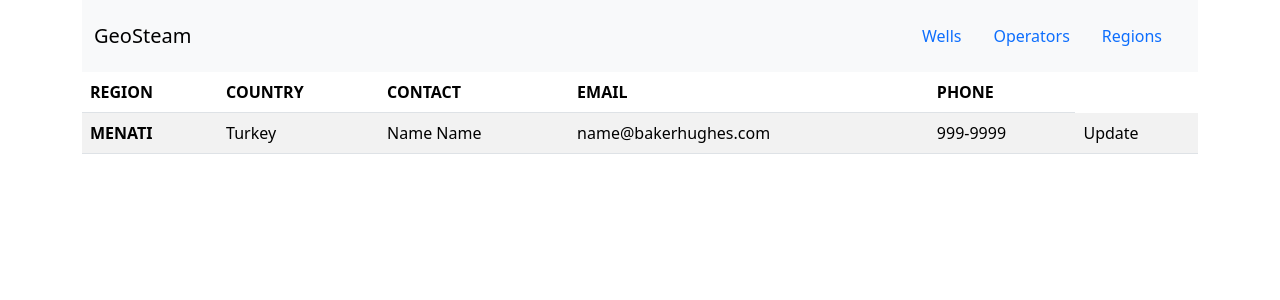
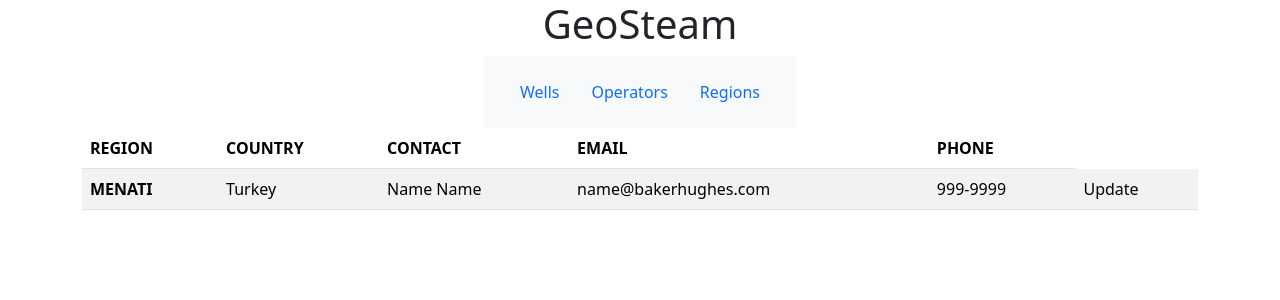
Before and after one commit to daledet/GeoSteam, a Django app: page /regions in a window 1280 px wide. Shown: the top 300 px of the page. Run offline with Django 5.2, Linux system fonts and the light colour scheme; some libraries are stand-ins or nearby versions.

Commit message:
master format

```diff
--- a/geodata/templates/master.html
+++ b/geodata/templates/master.html
@@ -9,35 +9,27 @@
     {% block title %}
       <title>GeoSteam</title>
     {% endblock %}
-
-
 </head>
   <body>
-
       {% block navbar %}
-<div class="container">
+    <div class="container d-flex align-items-center justify-content-center">
+      <div>
+        <a class="nav-link" href="/"><h1>GeoSteam</h1></a>
+      </div>
+    </div>
+    <div class="container d-flex align-items-center justify-content-center">
       <nav class="navbar bg-light">
         <div class="container-fluid">
-      <a class="navbar-brand" href="/">GeoSteam</a>
           <nav class="nav nav-pills justify-content-center p-2">
             <a class="nav-link" href="wells">Wells</a>
             <a class="nav-link" href="operators">Operators</a>
             <a class="nav-link" href="regions">Regions</a>
+        </div>
       </nav>
     </div>
-  </nav>
-
-</div>
-
   {% endblock %}
-
   {% block content %}
-    <!-- default content text (typically empty) -->
+      <!-- default content text -->
   {% endblock %}
-
-
-
-
-
   </body>
 </html>
```
Lines whose indentation alone changed are shown as unchanged.
